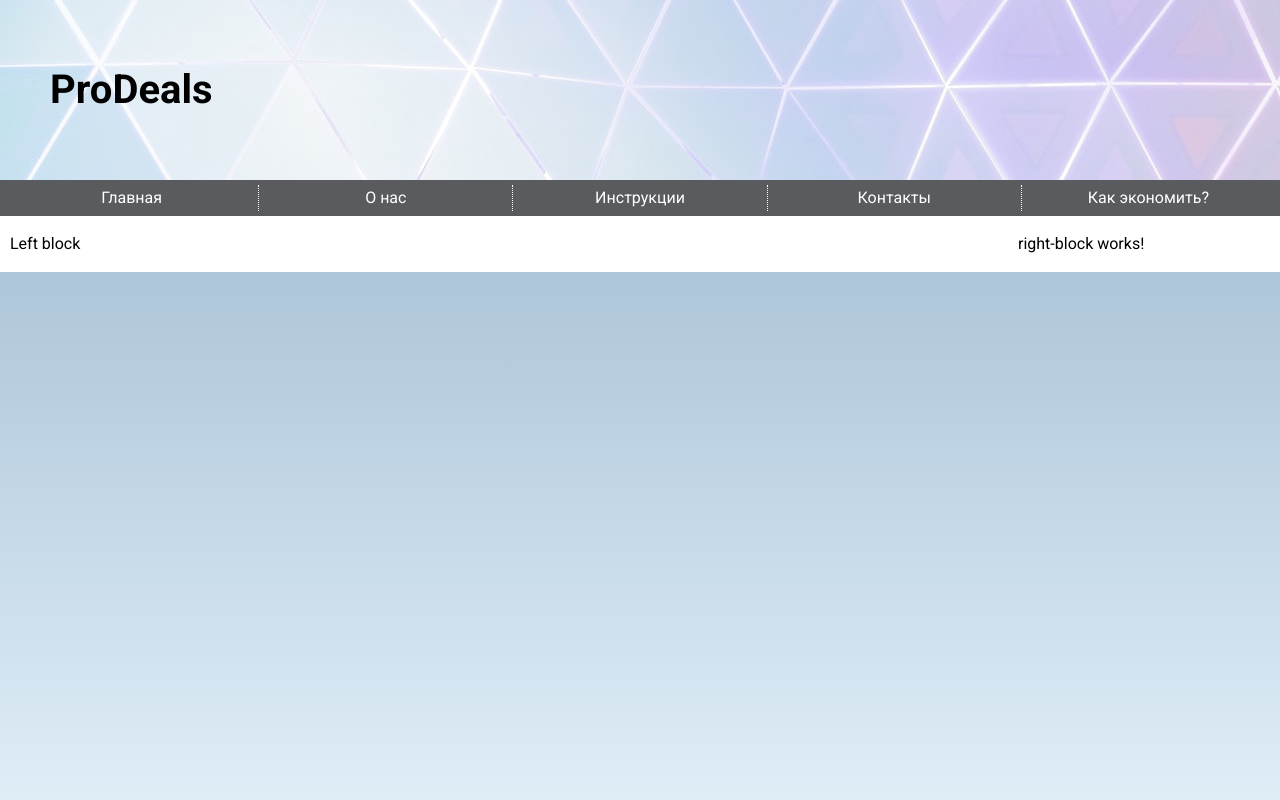
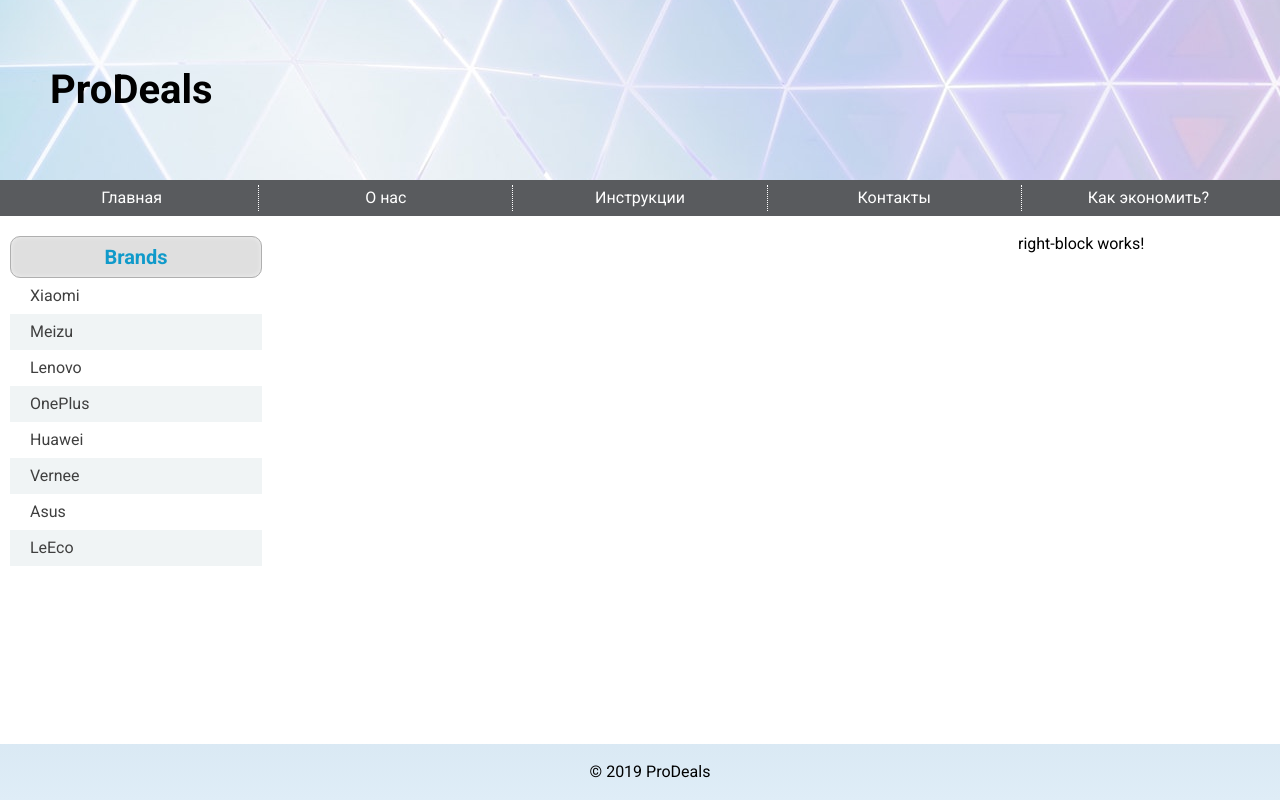
Before and after one commit to Daniyal83/prodeals-angular, an Angular app: page / in a window 1280 px wide. Built offline with nearby package versions, Linux system fonts and the light colour scheme.

Commit message:
- Brands sidebar list added

```diff
--- a/src/app/app.component.html
+++ b/src/app/app.component.html
@@ -12,5 +12,6 @@
         <app-right-block></app-right-block>
       </div>
     </div>
+    <app-footer></app-footer>
   </div>
 </div>
--- a/src/app/app.component.scss
+++ b/src/app/app.component.scss
@@ -13,6 +13,7 @@
     box-sizing: border-box;
     display: flex;
     flex-direction: column;
+    position: relative;
 }
 .inner {
     display: flex;
@@ -20,6 +21,7 @@
     box-sizing: border-box;
     background-color: #FFF;
     padding: 20px 10px;
+    flex: 1;
     &__left-block, &__right-block {
         width: 20%;
     }
--- a/src/app/app.module.ts
+++ b/src/app/app.module.ts
@@ -13,6 +13,7 @@ import { SavingComponent } from './saving/saving.component';
 import { LeftBlockComponent } from './left-block/left-block.component';
 import { RightBlockComponent } from './right-block/right-block.component';
 import { FooterComponent } from './footer/footer.component';
+import { BrandsComponent } from './components/filters/brands/brands.component';
 
 @NgModule({
   declarations: [
@@ -26,7 +27,8 @@ import { FooterComponent } from './footer/footer.component';
     SavingComponent,
     LeftBlockComponent,
     RightBlockComponent,
-    FooterComponent
+    FooterComponent,
+    BrandsComponent
   ],
   imports: [
     BrowserModule,
--- /dev/null
+++ b/src/app/components/filters/brands/brands.component.html
@@ -0,0 +1,6 @@
+<div class="brands">
+  <span class="brands__title">Brands</span>
+  <li class="brands__item" *ngFor="let brand of brands">
+    {{ brand.name }}
+  </li>
+</div>
--- /dev/null
+++ b/src/app/components/filters/brands/brands.component.scss
@@ -0,0 +1,28 @@
+.brands {
+    &__title {
+        padding: 10px;
+        display: flex;
+        justify-content: center;
+        align-items: center;
+        background-color: #DFDFDF;
+        border-radius: 10px;
+        border: 1px solid rgb(175, 175, 175);
+        color: #109ACA;
+        font-size: 20px;
+        font-weight: 600;
+        box-shadow: inset 0 0 5px rgba(255, 255, 255, 0.5);
+    }
+    &__item {
+        list-style: none;
+        padding: 10px 0 10px 20px;
+        cursor: pointer;
+        color: rgb(63, 63, 63);
+        &:nth-child(2n-1) {
+            background-color: #F0F4F5;
+        }
+        &:hover {
+            text-decoration: underline;
+        }
+        display: flex;
+    }
+}
--- /dev/null
+++ b/src/app/components/filters/brands/brands.component.ts
@@ -0,0 +1,27 @@
+import { Component, OnInit } from '@angular/core';
+import { Brand } from '../../../models/Brand';
+
+@Component({
+  selector: 'app-brands',
+  templateUrl: './brands.component.html',
+  styleUrls: ['./brands.component.scss']
+})
+export class BrandsComponent implements OnInit {
+  brands: Brand[];
+
+  constructor() { }
+
+  ngOnInit() {
+    this.brands = [
+      {id: 1, name: "Xiaomi"},
+      {id: 2, name: "Meizu"},
+      {id: 3, name: "Lenovo"},
+      {id: 4, name: "OnePlus"},
+      {id: 5, name: "Huawei"},
+      {id: 6, name: "Vernee"},
+      {id: 7, name: "Asus"},
+      {id: 8, name: "LeEco"},
+    ]
+  }
+
+}
--- a/src/app/footer/footer.component.html
+++ b/src/app/footer/footer.component.html
@@ -1,3 +1,5 @@
-<p>
-  footer works!
-</p>
+<div class="footer">
+  <p class="copyright">
+    &copy; 2019 ProDeals
+  </p>
+</div>
--- a/src/app/footer/footer.component.scss
+++ b/src/app/footer/footer.component.scss
@@ -0,0 +1,9 @@
+.footer {
+    display: flex;
+    justify-content: center;
+    align-items: center;
+    bottom: 10px;
+    width: 100%;
+    flex: 1;
+    padding: 20px 10px;
+}
--- a/src/app/left-block/left-block.component.html
+++ b/src/app/left-block/left-block.component.html
@@ -1,3 +1,3 @@
 <div class="left-block">
-  Left block
+  <app-brands></app-brands>
 </div>
--- /dev/null
+++ b/src/app/models/Brand.ts
@@ -0,0 +1,4 @@
+export class Brand {
+    id?: number;
+    name: string;
+}
```
Also changed, not shown: 1 other file (tests, documents, lock files or other folders).
